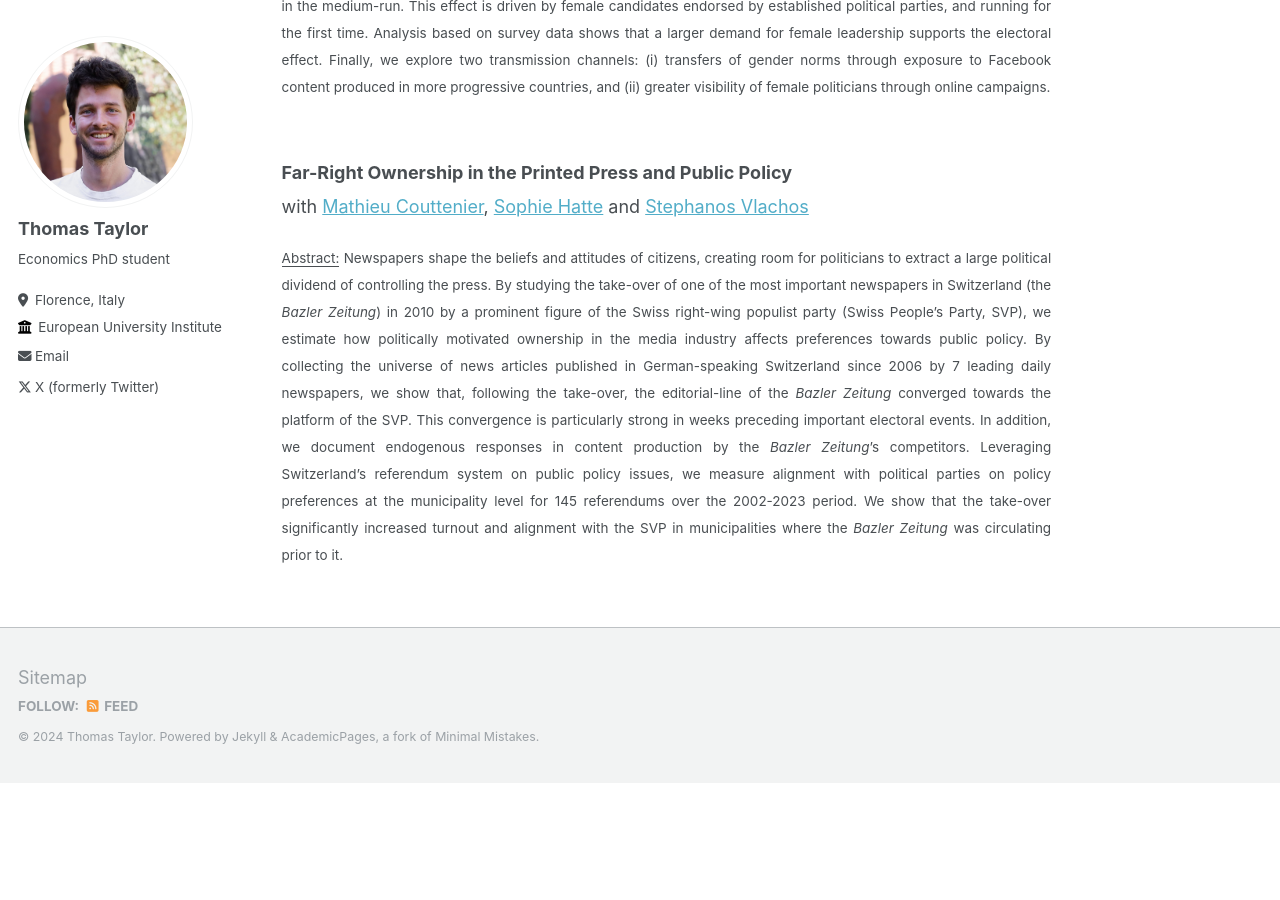
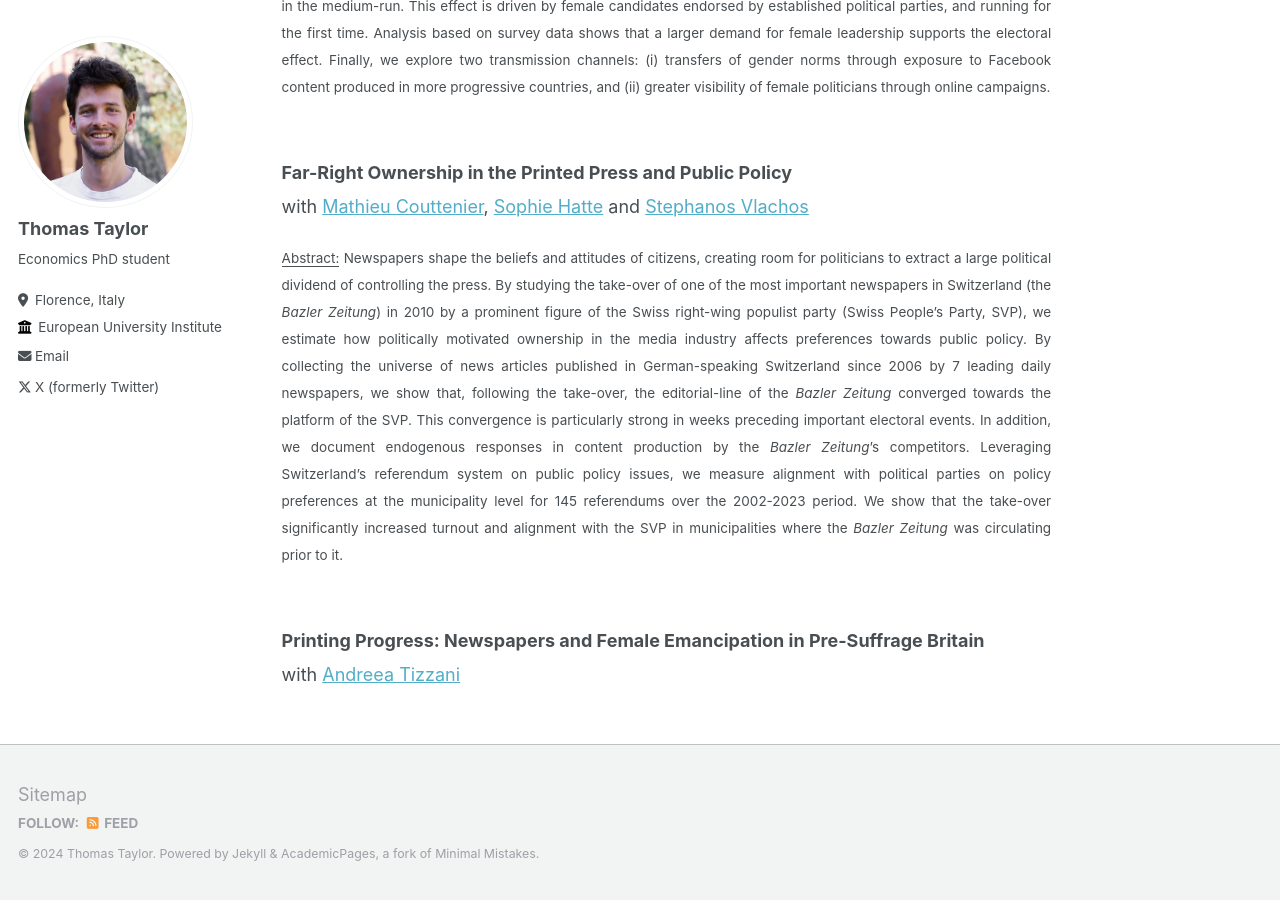
Before and after one commit to thomastaylor-econ/thomastaylor-econ.github.io, a Jekyll site: the page built from _pages/research.md, in a window 1280 px wide and 900 px high, scrolled down 635 px. Built offline with Jekyll 4.4.1, drawn with Linux system fonts in a browser that asks for light colours; before the commit the page ends 1418 px from its top, so only the background shows below that.

Commit message:
Update research.md
add paper with Andrea

```diff
--- a/_pages/research.md
+++ b/_pages/research.md
@@ -36,7 +36,13 @@ Newspapers shape the beliefs and attitudes of citizens, creating room for politi
 </div>
 
 
+### Printing Progress: Newspapers and Female Emancipation in Pre-Suffrage Britain
+with [Andreea Tizzani][tizzani_link]{:target="_blank" rel="noopener"}
+
+
+
 [hatte_link]: https://sites.google.com/site/sophiehatte/
 [couttenier_link]: https://sites.google.com/site/coutteniermathieu/home
 [loper_link]: https://sites.google.com/view/jordanloper/home
 [vlachos_link]: https://www.stephanosvlachos.com/
+[tizzani_link]: https://www.andreatizzani.com/
```
